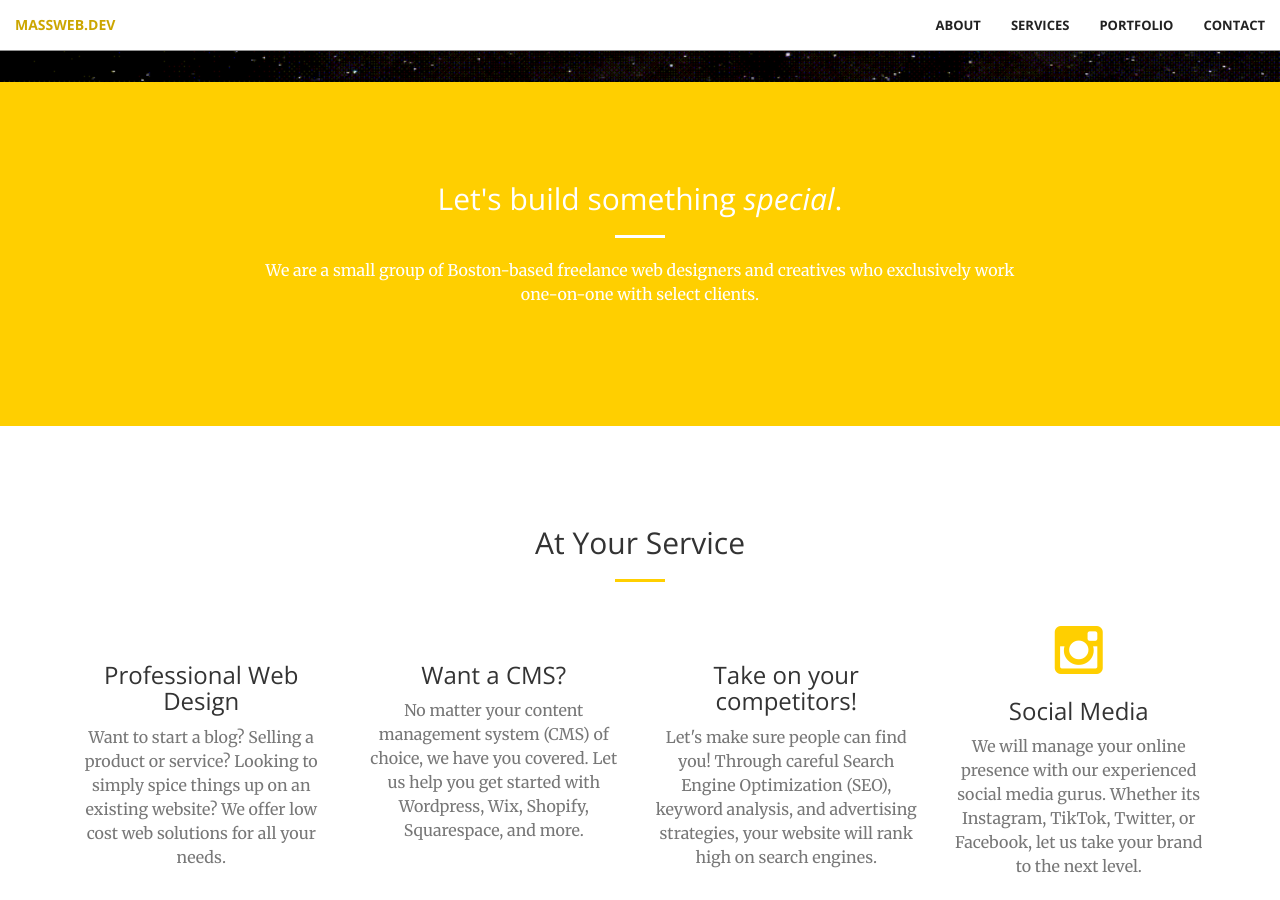
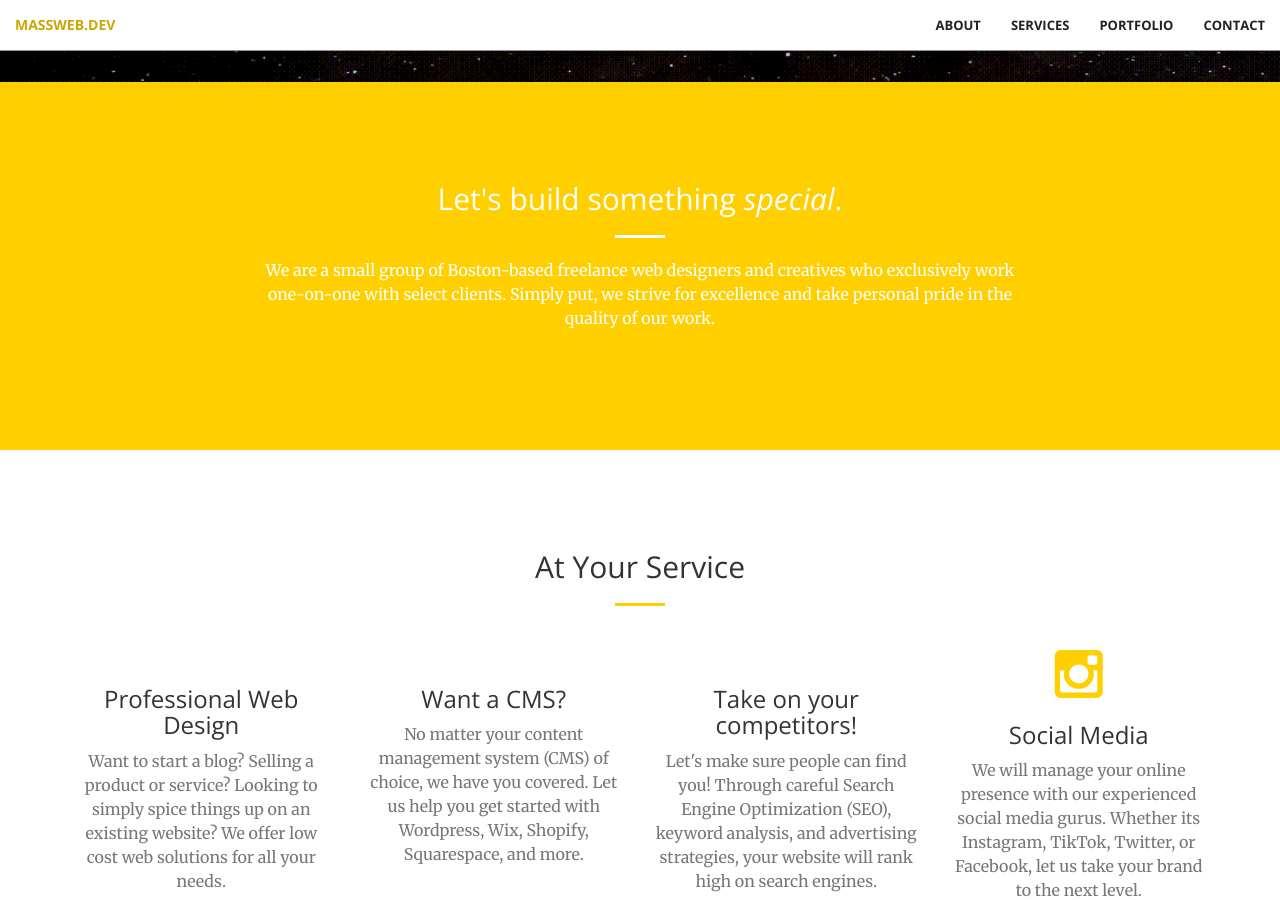
Before and after one commit to masswebdev/massweb.dev, a Jekyll site: the page built from index.html, in a window 1280 px wide and 900 px high, scrolled down 818 px. Built offline with Jekyll 4.4.1, drawn with Linux system fonts in a browser that asks for light colours.

Commit message:
Update call-to-action.html

```diff
--- a/_includes/call-to-action.html
+++ b/_includes/call-to-action.html
@@ -4,7 +4,7 @@
             <div class="col-lg-8 col-lg-offset-2 text-center">
                 <h2 class="section-heading">Let's build something <i>special</i>.</h2>
                 <hr class="light">
-                <p>We are a small group of Boston-based freelance web designers and creatives who exclusively work one-on-one with select clients.</p>
+                <p>We are a small group of Boston-based freelance web designers and creatives who exclusively work one-on-one with select clients. Simply put, we strive for excellence and take personal pride in the quality of our work.</p>
                 <!--<a href="#" class="btn btn-default btn-xl">Get Started!</a>-->
             </div>
         </div>
```
